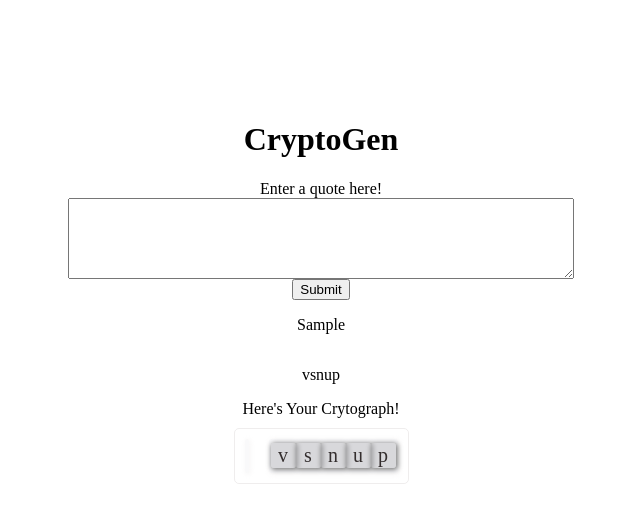
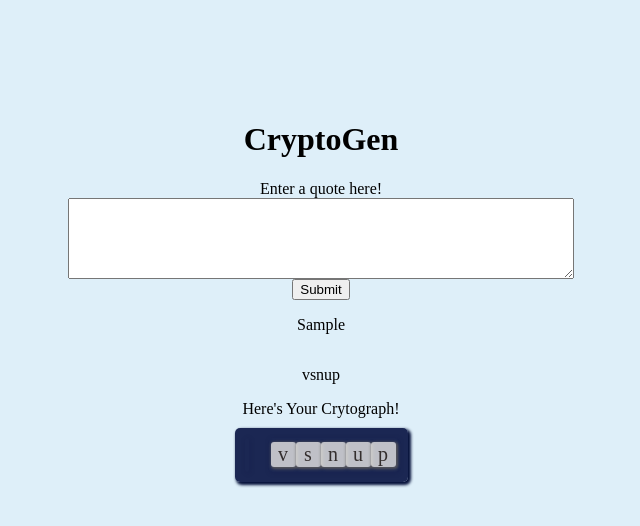
Before and after one commit to johnmdavis125/cryptoGen, a plain HTML site: page index.html in a window 1280 px wide. Both pictures are taken after typing "Sample" into the empty fields and a click on the button "Submit". Shown: the whole page, without its empty margins (319-959 px from the left). Drawn offline with Linux system fonts and the light colour scheme.

Commit message:
add basic styling to cryptoBoard

```diff
--- a/style.css
+++ b/style.css
@@ -1,3 +1,7 @@
+body {
+    background-color: rgba(93, 177, 228, 0.2);
+}
+
 .container {
     display: flex;
     flex-direction: column;
@@ -17,8 +21,9 @@ textarea {
     align-items: center;
     flex-wrap: wrap;
     margin: 10px;
-    border: 1px solid rgb(201, 196, 196, 0.3);
     border-radius: 5px;
+    background-color: rgba(6, 18, 66, 0.9);
+    box-shadow: 2px 2px 3px 1px rgb(3, 14, 56);
 }
 
 .wordBox {
@@ -26,12 +31,12 @@ textarea {
     justify-content: center;
     align-items: center;
     color: rgb(52, 46, 46);
-    background-color: rgba(226, 226, 232, 0.2);
+    background-color: transparent;
     border-radius: 3px;
     font-size: 20px;
     /* min-width: 150px;  */
     height: 30px;
-    box-shadow: 1px 1px 5px 1px rgb(218, 215, 215, 0.2);
+    box-shadow: 1px 1px 5px 1px rgba(6, 3, 60, 0.1);
     margin: 10px;
     padding: 2px;
 }
@@ -41,12 +46,12 @@ textarea {
     justify-content: center;
     align-items: center;
     color: rgb(52, 46, 46);
-    background-color: rgb(183, 183, 187, 0.5);
+    background-color: rgba(233, 231, 229, 0.8);
     border-radius: 3px;
     font-size: 20px;
     width: 25px;
     height: 25px;
-    box-shadow: 1px 1px 5px 1px grey;
+    box-shadow: 1px 1px 3px 1px rgba(102, 99, 94, 0.8);
 }
 
 .blankBox {
```
